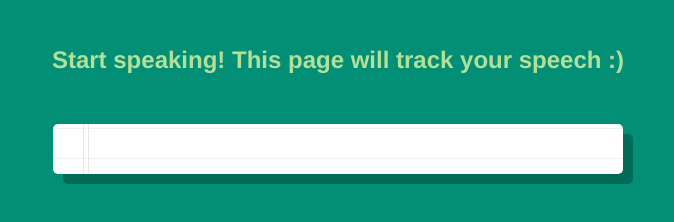
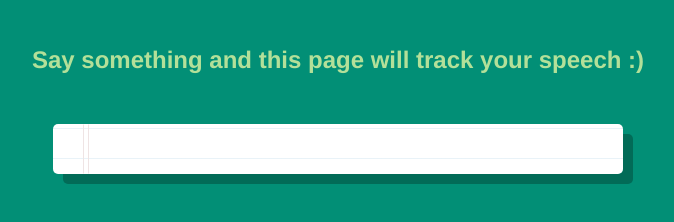
Before and after one commit to highflyer910/javascript30, a website: page speech_detection/index.html in a window 1280 px wide. Shown: the whole page, without its empty margins (302-976 px from the left). Drawn offline with Linux system fonts and the light colour scheme.

Commit message:
Speech recognition

```diff
--- a/speech_detection/index.html
+++ b/speech_detection/index.html
@@ -9,7 +9,7 @@
 <body>
 
     <div class="text">
-      <strong>Start speaking! This page will track your speech :)</strong>
+      <strong>Say something and this page will track your speech :)</strong>
     </div>
 
   <div class="words" contenteditable>
```
